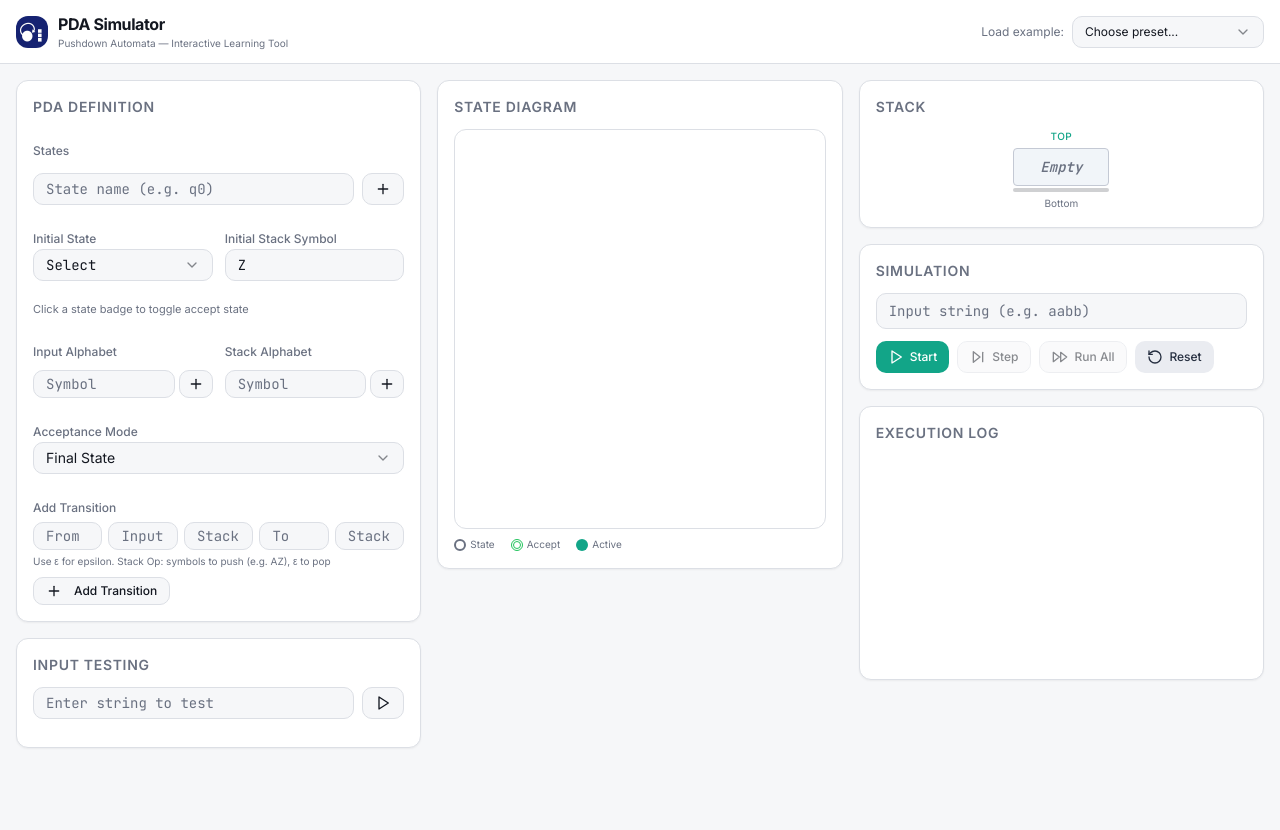
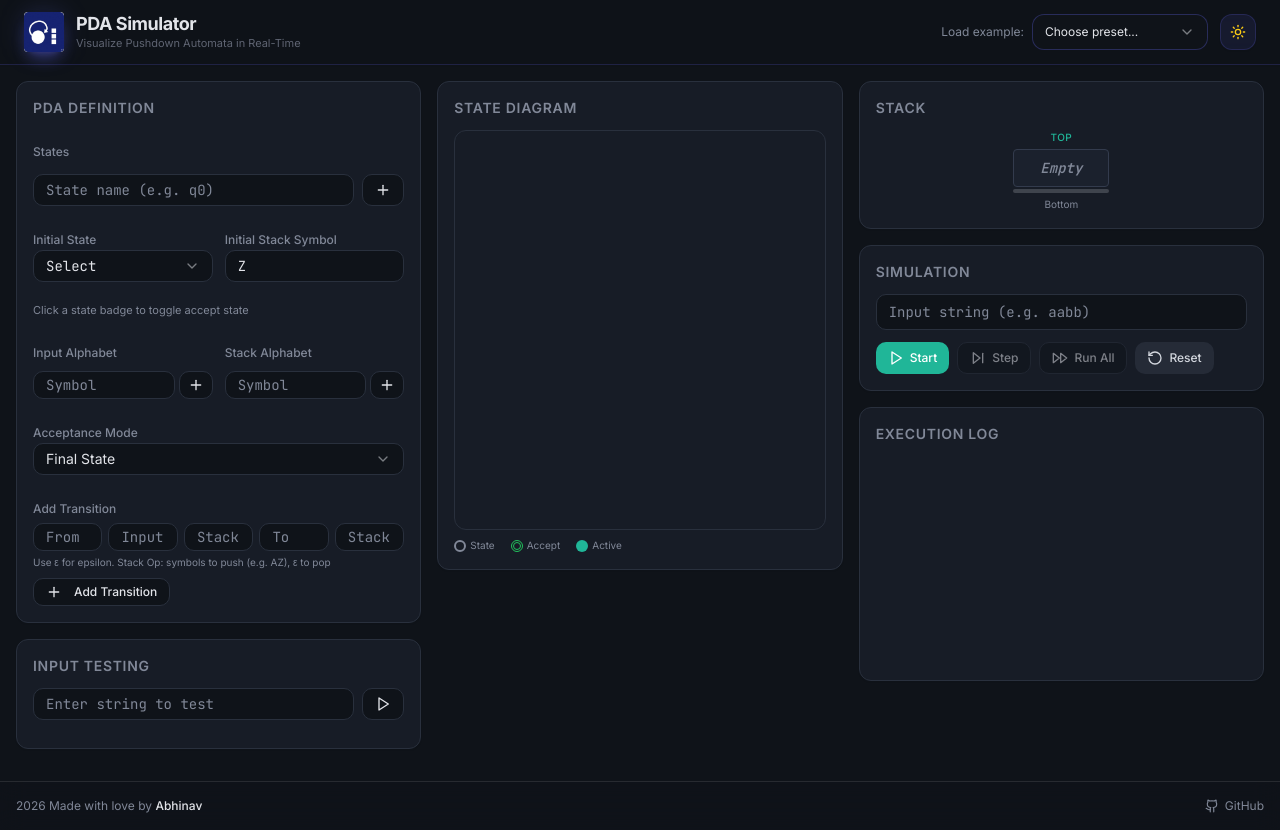
Before and after one commit to abhinav-phi/pushdown-automata-simulator, a React (Vite) app: page / in a window 1280 px wide. Before the commit the page ends 800 px from the top, so only its background shows below. Built offline with nearby package versions, Linux system fonts and the light colour scheme; the HTML template or start-up script is replaced by a standard one.

Commit message:
feat: add header, footer, dark/light theme toggle with glassmorphism design

```diff
--- /dev/null
+++ b/src/components/AppFooter.tsx
@@ -0,0 +1,24 @@
+import React from 'react';
+import { Github } from 'lucide-react';
+
+export default function AppFooter() {
+  return (
+    <footer className="border-t border-white/10 bg-background/60 backdrop-blur-md mt-4">
+      <div className="container mx-auto px-4 py-4 flex flex-wrap items-center justify-between gap-2 text-xs text-muted-foreground">
+        <span>
+          {new Date().getFullYear()} Made with love by{' '}
+          <span className="text-foreground font-medium">Abhinav</span>
+        </span>
+        <a
+          href="https://github.com/abhinav-phi/pushdown-automata-simulator"
+          target="_blank"
+          rel="noopener noreferrer"
+          className="flex items-center gap-1.5 hover:text-foreground transition-colors"
+        >
+          <Github className="w-3.5 h-3.5" />
+          GitHub
+        </a>
+      </div>
+    </footer>
+  );
+}
--- /dev/null
+++ b/src/components/AppHeader.tsx
@@ -0,0 +1,72 @@
+import React from 'react';
+import { Sun, Moon } from 'lucide-react';
+import {
+  Select, SelectContent, SelectItem, SelectTrigger, SelectValue,
+} from '@/components/ui/select';
+import { predefinedExamples } from '@/lib/pda-examples';
+
+interface Props {
+  theme: 'dark' | 'light';
+  toggleTheme: () => void;
+  onLoadExample: (name: string) => void;
+}
+
+export default function AppHeader({ theme, toggleTheme, onLoadExample }: Props) {
+  return (
+    <header className="sticky top-0 z-50 border-b border-indigo-500/20 bg-background/70 backdrop-blur-md shadow-sm">
+      <div className="container mx-auto px-6 py-3 flex flex-wrap items-center justify-between gap-3">
+
+        {/* Logo + Title */}
+        <div className="flex items-center gap-3">
+          <div className="relative">
+            <div className="w-10 h-10 rounded-xl bg-gradient-to-br from-indigo-500 to-indigo-700 flex items-center justify-center shadow-lg shadow-indigo-500/30">
+              <img src="/pda.png" alt="PDA" className="w-10 h-10 object-cover rounded" />
+            </div>
+            {/* Subtle glow */}
+            <div className="absolute inset-0 rounded-xl bg-indigo-500/20 blur-md -z-10" />
+          </div>
+          <div>
+            <h1 className="text-lg font-bold tracking-tight text-foreground leading-tight">
+              PDA Simulator
+            </h1>
+            <p className="text-[11px] text-muted-foreground/70 hidden sm:block">
+              Visualize Pushdown Automata in Real-Time
+            </p>
+          </div>
+        </div>
+
+        {/* Right Controls */}
+        <div className="flex items-center gap-3">
+
+          {/* Load Example */}
+          <div className="flex items-center gap-2">
+            <span className="text-xs text-muted-foreground hidden md:block">Load example:</span>
+            <Select onValueChange={onLoadExample}>
+              <SelectTrigger className="h-9 w-44 text-xs rounded-xl border-indigo-500/30 focus:border-indigo-500 focus:ring-indigo-500/20 transition-all">
+                <SelectValue placeholder="Choose preset..." />
+              </SelectTrigger>
+              <SelectContent>
+                {predefinedExamples.map(ex => (
+                  <SelectItem key={ex.name} value={ex.name}>{ex.name}</SelectItem>
+                ))}
+              </SelectContent>
+            </Select>
+          </div>
+
+          {/* Dark/Light Toggle */}
+          <button
+            onClick={toggleTheme}
+            className="w-9 h-9 rounded-xl border border-indigo-500/20 bg-indigo-500/10 hover:bg-indigo-500/20 hover:scale-105 flex items-center justify-center transition-all duration-200 shadow-sm"
+            title="Toggle theme"
+          >
+            {theme === 'dark'
+              ? <Sun className="w-4 h-4 text-yellow-400" />
+              : <Moon className="w-4 h-4 text-indigo-600" />
+            }
+          </button>
+
+        </div>
+      </div>
+    </header>
+  );
+}
--- /dev/null
+++ b/src/hooks/useTheme.ts
@@ -0,0 +1,18 @@
+import { useState, useEffect } from 'react';
+
+export function useTheme() {
+  const [theme, setTheme] = useState<'dark' | 'light'>(() => {
+    return (localStorage.getItem('theme') as 'dark' | 'light') || 'dark';
+  });
+
+  useEffect(() => {
+    const root = document.documentElement;
+    root.classList.remove('dark', 'light');
+    root.classList.add(theme);
+    localStorage.setItem('theme', theme);
+  }, [theme]);
+
+  const toggleTheme = () => setTheme(prev => prev === 'dark' ? 'light' : 'dark');
+
+  return { theme, toggleTheme };
+}
--- a/src/pages/Index.tsx
+++ b/src/pages/Index.tsx
@@ -8,13 +8,9 @@ import StateDiagram from '@/components/StateDiagram';
 import SimulationControls from '@/components/SimulationControls';
 import ExecutionLog from '@/components/ExecutionLog';
 import InputTestingPanel from '@/components/InputTestingPanel';
-import {
-  Select,
-  SelectContent,
-  SelectItem,
-  SelectTrigger,
-  SelectValue,
-} from '@/components/ui/select';
+import AppHeader from '@/components/AppHeader';
+import AppFooter from '@/components/AppFooter';
+import { useTheme } from '@/hooks/useTheme';
 import { toast } from 'sonner';
 
 const emptyDefinition: PDADefinition = {
@@ -29,9 +25,9 @@ const emptyDefinition: PDADefinition = {
 };
 
 export default function Index() {
+  const { theme, toggleTheme } = useTheme();
   const [definition, setDefinition] = useState<PDADefinition>({ ...emptyDefinition });
   const [inputString, setInputString] = useState('');
-
   const [isRunning, setIsRunning] = useState(false);
   const [isFinished, setIsFinished] = useState(false);
   const [steps, setSteps] = useState<SimulationStep[]>([]);
@@ -54,14 +50,9 @@ export default function Index() {
 
   const handleStart = useCallback(() => {
     const errors = validatePDA(definition);
-    if (errors.length > 0) {
-      errors.forEach(e => toast.error(e));
-      return;
-    }
-
+    if (errors.length > 0) { errors.forEach(e => toast.error(e)); return; }
     const gen = simulateStepByStep(definition, inputString);
     generatorRef.current = gen;
-
     const first = gen.next();
     if (!first.done) {
       const step = first.value as SimulationStep;
@@ -70,7 +61,6 @@ export default function Index() {
       setCurrentState(step.currentState);
       setRemainingInput(step.remainingInput);
     }
-
     setIsRunning(true);
     setIsFinished(false);
     setSimResult(null);
@@ -78,13 +68,10 @@ export default function Index() {
 
   const handleStep = useCallback(() => {
     if (!generatorRef.current) return;
-
     const next = generatorRef.current.next();
     if (next.done) {
       const result = next.value as SimulationResult | undefined;
-      if (result) {
-        setSimResult({ accepted: result.accepted, reason: result.reason });
-      }
+      if (result) setSimResult({ accepted: result.accepted, reason: result.reason });
       setIsFinished(true);
     } else {
       const step = next.value as SimulationStep;
@@ -97,24 +84,18 @@ export default function Index() {
 
   const handleRunAuto = useCallback(() => {
     if (!generatorRef.current) return;
-
     const allSteps: SimulationStep[] = [];
-
     while (true) {
       const next = generatorRef.current.next();
       if (next.done) {
         const result = next.value as SimulationResult | undefined;
-        if (result) {
-          setSimResult({ accepted: result.accepted, reason: result.reason });
-        }
+        if (result) setSimResult({ accepted: result.accepted, reason: result.reason });
         setIsFinished(true);
         break;
       } else {
-        const step = next.value as SimulationStep;
-        allSteps.push(step);
+        allSteps.push(next.value as SimulationStep);
       }
     }
-
     if (allSteps.length > 0) {
       setSteps(prev => [...prev, ...allSteps]);
       const last = allSteps[allSteps.length - 1];
@@ -136,51 +117,26 @@ export default function Index() {
   }, []);
 
   return (
-    <div className="min-h-screen bg-background">
-      {/* Header */}
-      <header className="border-b bg-card">
-        <div className="container mx-auto px-4 py-3 flex items-center justify-between">
-          <div className="flex items-center gap-2.5">
-            <img src="/pda.png" alt="PDA Simulator" className="w-8 h-8 rounded-lg object-cover" />
-            <div>
-              <h1 className="text-base font-bold tracking-tight text-foreground">PDA Simulator</h1>
-              <p className="text-[10px] text-muted-foreground">Pushdown Automata — Interactive Learning Tool</p>
-            </div>
-          </div>
-          <div className="flex items-center gap-2">
-            <span className="text-xs text-muted-foreground">Load example:</span>
-            <Select onValueChange={loadExample}>
-              <SelectTrigger className="h-8 w-48 text-xs">
-                <SelectValue placeholder="Choose preset..." />
-              </SelectTrigger>
-              <SelectContent>
-                {predefinedExamples.map(ex => (
-                  <SelectItem key={ex.name} value={ex.name}>
-                    {ex.name}
-                  </SelectItem>
-                ))}
-              </SelectContent>
-            </Select>
-          </div>
-        </div>
-      </header>
+    <div className="min-h-screen bg-background flex flex-col">
 
-      {/* Main Layout */}
-      <main className="container mx-auto px-4 py-4">
+      <AppHeader
+        theme={theme}
+        toggleTheme={toggleTheme}
+        onLoadExample={loadExample}
+      />
+
+      <main className="container mx-auto px-4 py-4 flex-1">
         <div className="grid grid-cols-1 lg:grid-cols-12 gap-4 items-start">
 
-          {/* LEFT: PDA Definition + Input Testing */}
           <div className="lg:col-span-4 space-y-4">
             <PDADefinitionPanel definition={definition} onChange={setDefinition} />
             <InputTestingPanel definition={definition} />
           </div>
 
-          {/* CENTER: State Diagram */}
           <div className="lg:col-span-4">
             <StateDiagram definition={definition} currentState={currentState} />
           </div>
 
-          {/* RIGHT: Stack + Simulation + Execution Log */}
           <div className="lg:col-span-4 space-y-4">
             <StackVisualization stack={currentStack} />
             <SimulationControls
@@ -200,6 +156,9 @@ export default function Index() {
 
         </div>
       </main>
+
+      <AppFooter />
+
     </div>
   );
 }
```
Also changed, not shown: 1 other file (tests, documents, lock files or other folders).
